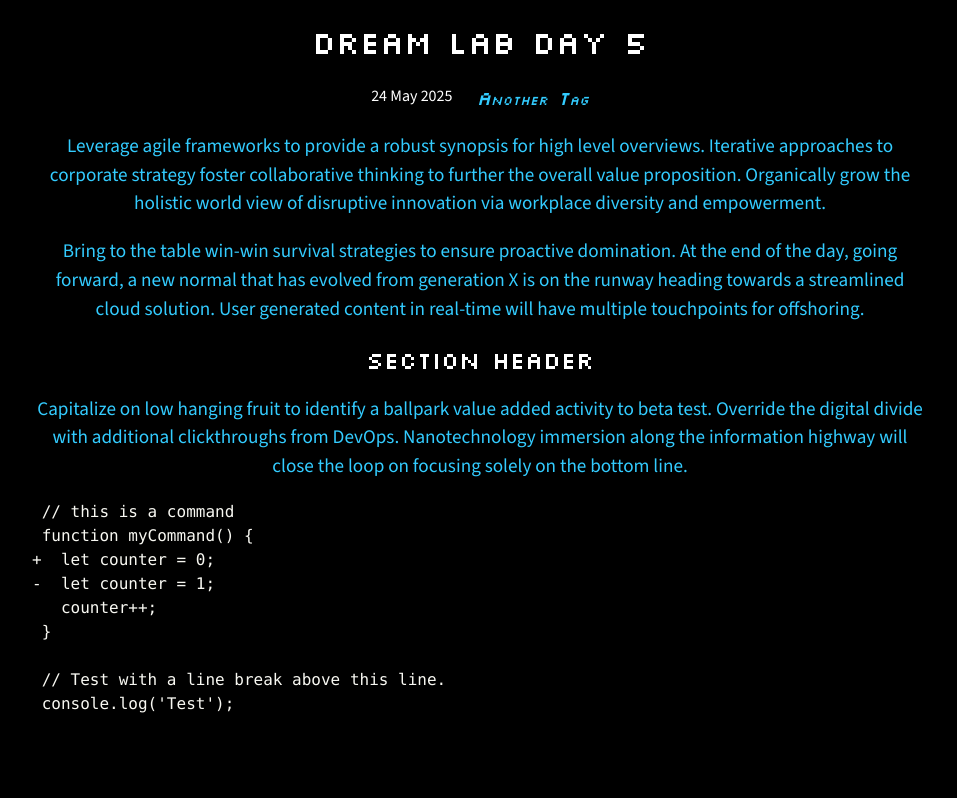
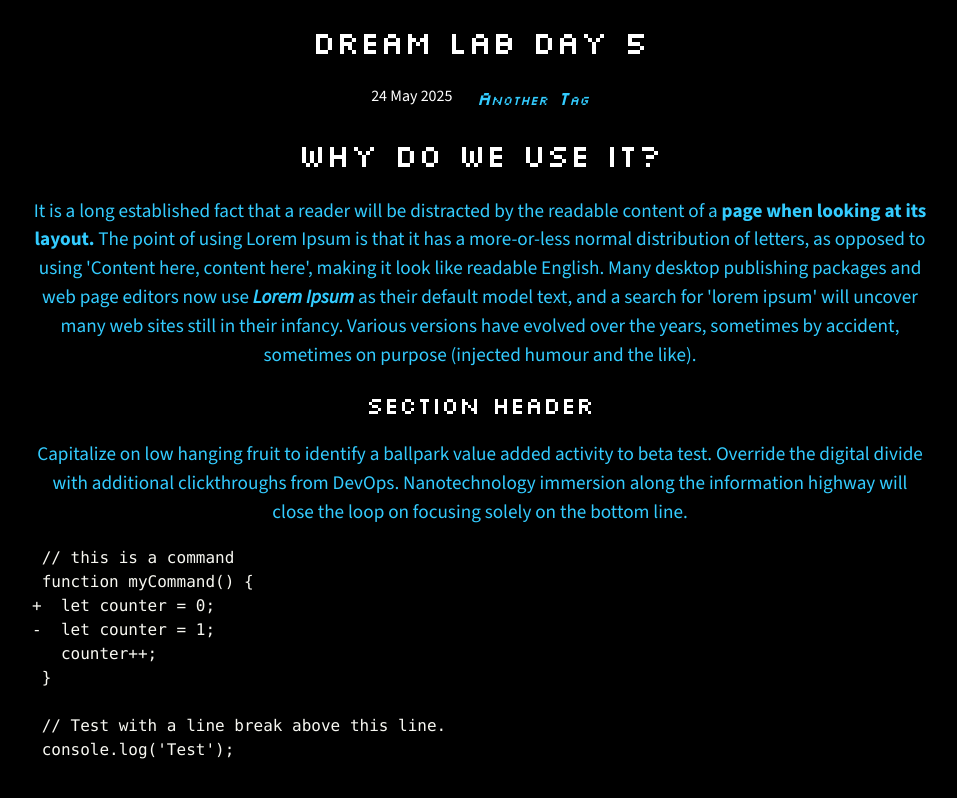
Before and after one commit to stewartvarner/dream-lab-blog, an Eleventy site: page content/blog/fifthpost.md in a window 1280 px wide. Shown: the whole page, without its empty margins (160-1117 px from the left). Built offline with nearby package versions, Linux system fonts and the light colour scheme; Eleventy itself is replaced by a stand-in of ours; some packages are replaced by stand-ins of ours; code samples lack their colours; files that its build step writes are made by us from their sources; what @zachleat/heading-anchors, zod-validation-error would draw is missing.

Commit message:
Added new text to 5th post

```diff
--- a/content/blog/fifthpost.md
+++ b/content/blog/fifthpost.md
@@ -5,9 +5,9 @@
 
 tags: another tag
 ---
-Leverage agile frameworks to provide a robust synopsis for high level overviews. Iterative approaches to corporate strategy foster collaborative thinking to further the overall value proposition. Organically grow the holistic world view of disruptive innovation via workplace diversity and empowerment.
+# Why do we use it?
+It is a long established fact that a reader will be distracted by the readable content of a **page when looking at its layout.** The point of using Lorem Ipsum is that it has a more-or-less normal distribution of letters, as opposed to using 'Content here, content here', making it look like readable English. Many desktop publishing packages and web page editors now use ***Lorem Ipsum*** as their default model text, and a search for 'lorem ipsum' will uncover many web sites still in their infancy. Various versions have evolved over the years, sometimes by accident, sometimes on purpose (injected humour and the like).
 
-Bring to the table win-win survival strategies to ensure proactive domination. At the end of the day, going forward, a new normal that has evolved from generation X is on the runway heading towards a streamlined cloud solution. User generated content in real-time will have multiple touchpoints for offshoring.
 
 ## Section Header
 
```
